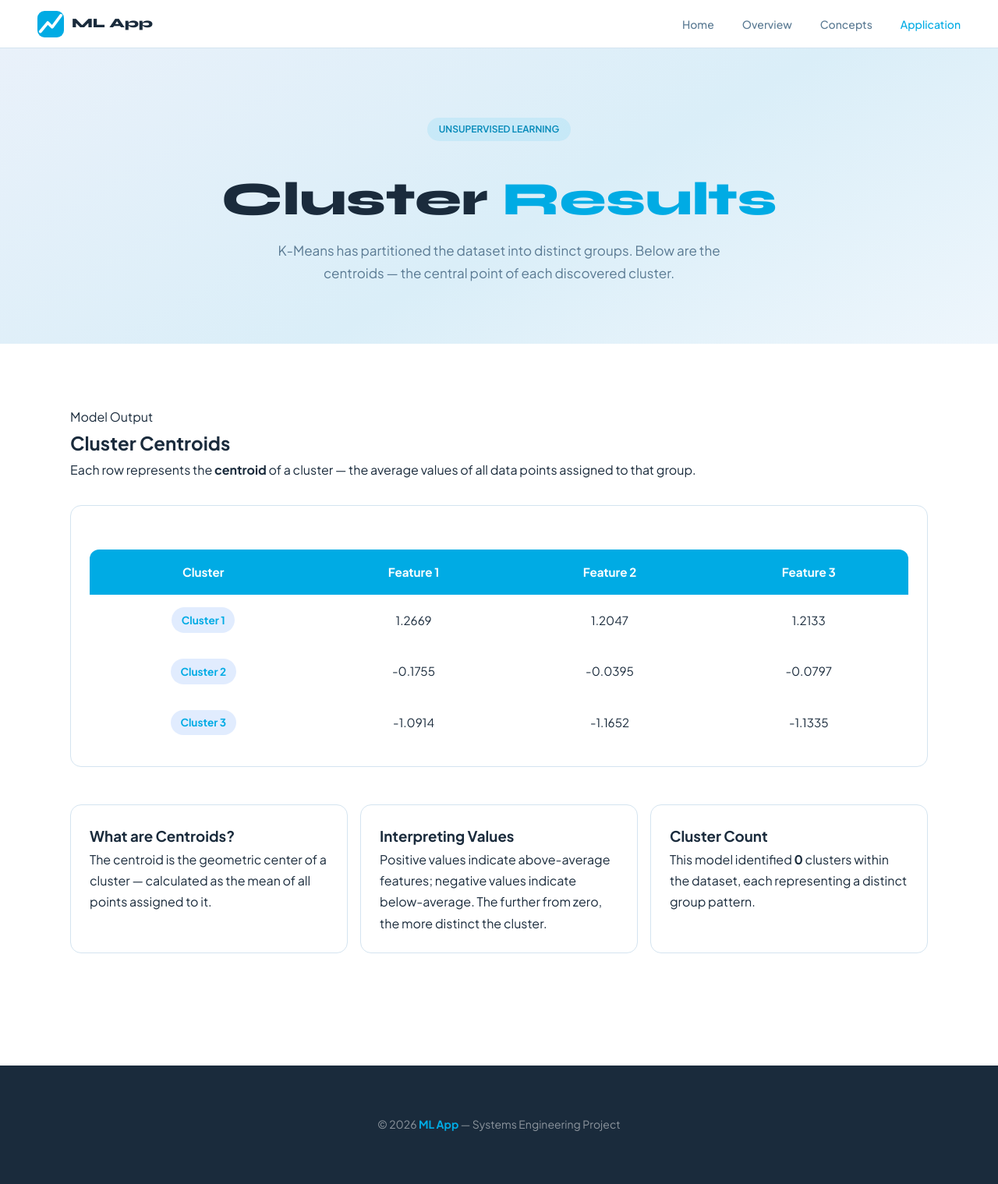
After one commit to jhohantellez/MachineLearning, a Flask app: page /clustering/application in a window 1280 px wide. The commit adds this page. Shown: the whole page at 78% size. Run offline with Flask 3, Linux system fonts and the light colour scheme; parts of the project's set-up code (start-up, migrations or seed data) failed here and were passed over.

Commit message:
A new route called clustering was created and data was added to each folder.

```diff
--- a/app.py
+++ b/app.py
@@ -118,11 +118,21 @@ def multinomial_application():
 
     return render_template("MultinomialNB/Applicationnb.html", metrics=nb_metrics,  prediction=prediction, original_text=original_text)
 
+
+#-------------------- CLUSTERING --------------------
 @app.route("/clustering")
 def clustering():
+    return render_template("clustering.html")
+
+@app.route("/clustering/concepts")
+def clustering_concepts():
+    return render_template("clustering/concepts_clustering.html")
+
+@app.route("/clustering/application")
+def clustering_application():
     info = Clustering.AppClusteringKmeans()
-    return str(info["centers"])
-
+    centers = info["centers"]
+    return render_template("clustering/application_clustering.html", centers=enumerate(centers))
 #-------------------- RUN --------------------
 if __name__ == "__main__":
     app.run(debug=True)
--- /dev/null
+++ b/templates/clustering/application_clustering.html
@@ -0,0 +1,134 @@
+<!DOCTYPE html>
+<html lang="en">
+<head>
+  <meta charset="UTF-8" />
+  <meta name="viewport" content="width=device-width, initial-scale=1.0" />
+  <title>K-Means Application — Clustering</title>
+
+  <link href="https://fonts.googleapis.com/css2?family=Plus+Jakarta+Sans:wght@400;500;600;700&family=Syne:wght@700;800&display=swap" rel="stylesheet" />
+
+  <link rel="stylesheet" href="/static/css/base.css">
+  <link rel="stylesheet" href="/static/css/layout.css">
+  <link rel="stylesheet" href="/static/css/components.css">
+  <link rel="stylesheet" href="/static/css/home.css">
+
+  <style>
+    .results-table {
+      width: 100%;
+      border-collapse: collapse;
+      margin-top: 2rem;
+      border-radius: 12px;
+      overflow: hidden;
+    }
+
+    .results-table thead tr {
+      background: var(--blue-bright, #3b82f6);
+      color: #fff;
+    }
+
+    .results-table th,
+    .results-table td {
+      padding: 1rem 1.25rem;
+      text-align: center;
+      font-size: 0.95rem;
+    }
+
+    .results-table tbody tr {
+      border-bottom: 1px solid rgba(255,255,255,0.06);
+    }
+
+    .results-table tbody tr:last-child {
+      border-bottom: none;
+    }
+
+    .cluster-badge {
+      display: inline-block;
+      padding: 0.3rem 0.8rem;
+      border-radius: 999px;
+      font-weight: 700;
+      font-size: 0.85rem;
+      background: rgba(59,130,246,0.15);
+      color: var(--blue-bright, #3b82f6);
+    }
+  </style>
+</head>
+
+<body class="regression-page">
+
+<nav>
+  <a href="/" class="nav-logo">
+    <div class="nav-logo-icon">
+      <svg viewBox="0 0 18 18" fill="none"><path d="M2 14L7 8l3 3 6-8" stroke="#fff" stroke-width="2" stroke-linecap="round" stroke-linejoin="round"/></svg>
+    </div>
+    <span class="nav-logo-text">ML App</span>
+  </a>
+  <ul class="nav-links">
+    <li><a href="/">Home</a></li>
+    <li><a href="/clustering">Overview</a></li>
+    <li><a href="/clustering/concepts">Concepts</a></li>
+    <li><a href="/clustering/application" style="color: var(--blue-bright);">Application</a></li>
+  </ul>
+</nav>
+
+<section class="hero" style="padding-bottom: 2rem;">
+  <div class="hero-badge">Unsupervised Learning</div>
+  <h1>Cluster <span>Results</span></h1>
+  <p class="hero-desc">K-Means has partitioned the dataset into distinct groups. Below are the centroids — the central point of each discovered cluster.</p>
+</section>
+
+<section id="regression-intro">
+  <div class="section-wrap">
+
+    <div class="section-tag">Model Output</div>
+    <h2 class="section-title">Cluster Centroids</h2>
+    <p>Each row represents the <strong>centroid</strong> of a cluster — the average values of all data points assigned to that group.</p>
+
+    <div class="concept-card" style="margin-top: 2rem; overflow-x: auto;">
+      <table class="results-table">
+        <thead>
+          <tr>
+            <th>Cluster</th>
+            <th>Feature 1</th>
+            <th>Feature 2</th>
+            <th>Feature 3</th>
+          </tr>
+        </thead>
+        <tbody>
+          {% for i, center in centers %}
+          <tr>
+            <td><span class="cluster-badge">Cluster {{ i + 1 }}</span></td>
+            {% for value in center %}
+            <td>{{ "%.4f" | format(value) }}</td>
+            {% endfor %}
+          </tr>
+          {% endfor %}
+        </tbody>
+      </table>
+    </div>
+
+    <div class="concepts-grid" style="margin-top: 3rem;">
+      <div class="concept-card">
+        <h3>What are Centroids?</h3>
+        <p>The centroid is the geometric center of a cluster — calculated as the mean of all points assigned to it.</p>
+      </div>
+      <div class="concept-card">
+        <h3>Interpreting Values</h3>
+        <p>Positive values indicate above-average features; negative values indicate below-average. The further from zero, the more distinct the cluster.</p>
+      </div>
+      <div class="concept-card">
+        <h3>Cluster Count</h3>
+        <p>This model identified <strong>{{ centers | list | length }}</strong> clusters within the dataset, each representing a distinct group pattern.</p>
+      </div>
+    </div>
+
+  </div>
+</section>
+
+<footer>
+  <div class="footer-bottom">
+    <p>© 2026 <span>ML App</span> — Systems Engineering Project</p>
+  </div>
+</footer>
+
+</body>
+</html>
--- a/templates/home.html
+++ b/templates/home.html
@@ -28,6 +28,7 @@
     <li><a href="/logisticregression">Classification</a></li>
     <li><a href="/usecases">Use Cases</a></li>
     <li><a href="/multinomial">Multinomial</a></li>
+    <li><a href="/clustering">Clustering</a></li>
   </ul>
 </nav>
 
```
Also changed, not shown: templates/clustering.html (added, +82 -0 lines), templates/clustering/concepts_clustering.html (added, +104 -0 lines).
